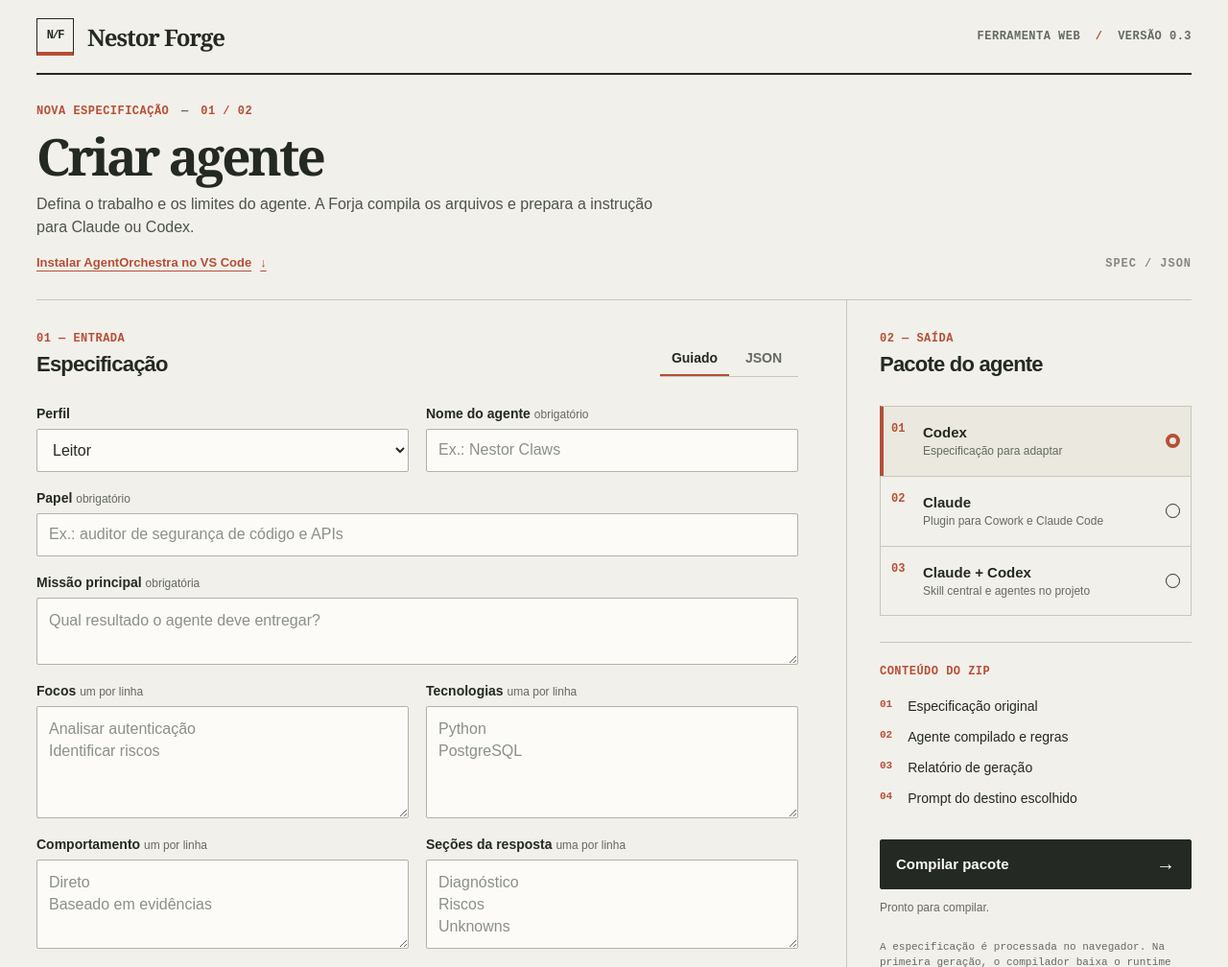
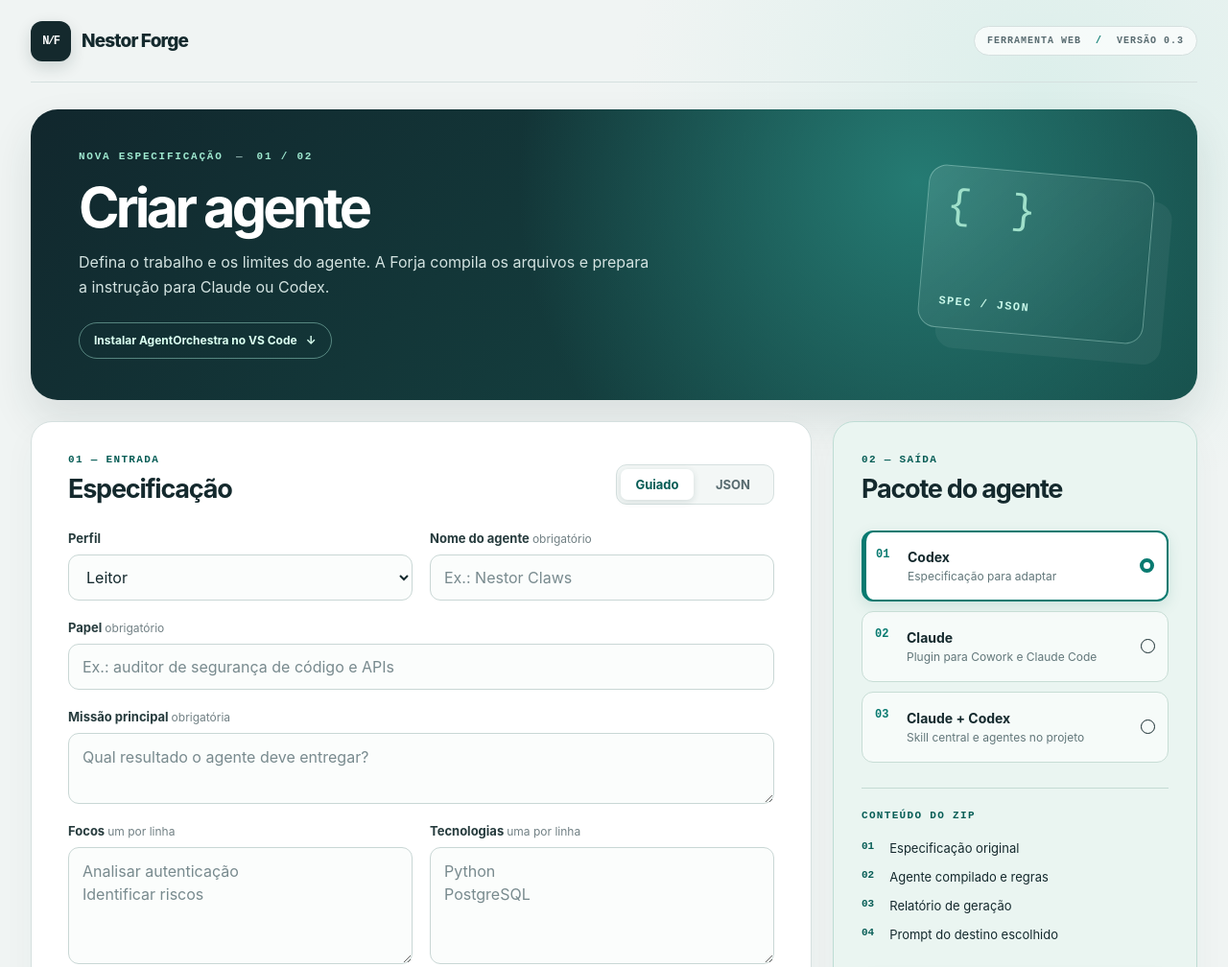
Before and after one commit to Carlosfrancog/nestor-forge-web, a plain HTML site: page site/index.html in a window 1280 px wide. Shown: the top 1008 px of the page at 96% size. Drawn offline with Linux system fonts and the light colour scheme.

Commit message:
style: modernize site layout

```diff
--- a/site/index.html
+++ b/site/index.html
@@ -8,6 +8,7 @@
     <title>Nestor Forge · Criar agente</title>
     <link rel="icon" href="./favicon.svg" type="image/svg+xml">
     <link rel="stylesheet" href="./styles.css">
+    <link rel="stylesheet" href="./modern.css">
     <script src="./app.js" defer></script>
   </head>
   <body>
--- /dev/null
+++ b/site/modern.css
@@ -0,0 +1,304 @@
+/* Visual layer for the Forge workspace. The base stylesheet keeps component behavior. */
+:root {
+  --paper: #f0f4f3;
+  --surface: #ffffff;
+  --ink: #14292d;
+  --muted: #586b70;
+  --line: #d5e0df;
+  --accent: #087a70;
+  --accent-deep: #075d56;
+  --mint: #d9f2e9;
+  font-family: Inter, ui-sans-serif, system-ui, -apple-system, BlinkMacSystemFont, "Segoe UI", sans-serif;
+  background: var(--paper);
+}
+
+body {
+  background: radial-gradient(circle at 85% 5%, #dcefeb 0, transparent 27rem), var(--paper);
+}
+
+.shell { width: min(100% - 64px, 1360px); }
+
+.topbar {
+  min-height: 86px;
+  border-bottom: 1px solid var(--line);
+}
+
+.brand {
+  gap: 11px;
+  font-family: inherit;
+  font-size: 19px;
+  font-weight: 800;
+  letter-spacing: -.045em;
+}
+
+.brand-mark {
+  width: 42px;
+  height: 42px;
+  border: 0;
+  border-radius: 12px;
+  background: var(--ink);
+  color: #fff;
+  box-shadow: 0 6px 16px #14292d29;
+  font: 800 12px/1 ui-monospace, monospace;
+}
+
+.version {
+  padding: 9px 13px;
+  border: 1px solid var(--line);
+  border-radius: 999px;
+  background: #ffffffb8;
+  color: var(--muted);
+  font-size: 10px;
+  letter-spacing: .1em;
+}
+
+.intro {
+  align-items: center;
+  min-height: 284px;
+  margin-top: 28px;
+  padding: 43px 50px;
+  border: 0;
+  border-radius: 28px;
+  background: radial-gradient(circle at 76% 25%, #257b73 0, transparent 26rem), linear-gradient(135deg, #11272d, #164d49);
+  box-shadow: 0 20px 44px #183b3a1c;
+  color: #fff;
+  overflow: hidden;
+}
+
+.eyebrow {
+  margin-bottom: 18px;
+  color: #9ee8cf;
+  font-size: 11px;
+  letter-spacing: .16em;
+}
+
+.eyebrow span { color: #88aaa7; }
+
+h1 {
+  margin-bottom: 13px;
+  font-family: inherit;
+  font-size: clamp(39px, 4.5vw, 66px);
+  font-weight: 750;
+  letter-spacing: -.065em;
+  line-height: 1.04;
+}
+
+.intro-copy {
+  max-width: 600px;
+  color: #d3e3e1;
+  font-size: 16px;
+  line-height: 1.65;
+}
+
+.intro-link {
+  min-height: 38px;
+  margin-top: 23px;
+  padding: 0 15px;
+  border: 1px solid #9ad9ca80;
+  border-radius: 999px;
+  color: #dbfff1;
+  font-size: 12px;
+  text-decoration: none;
+  transition: background .2s, border-color .2s;
+}
+
+.intro-link:hover { border-color: #dbfff1; background: #ffffff1a; color: #fff; }
+
+.intro-index {
+  position: relative;
+  display: flex;
+  align-items: flex-end;
+  width: 236px;
+  height: 170px;
+  padding: 20px;
+  border: 1px solid #bce9df63;
+  border-radius: 19px;
+  background: linear-gradient(135deg, #ffffff1b, #ffffff05);
+  box-shadow: 20px 20px 0 #ffffff0d;
+  color: #c7f6e8;
+  font-size: 12px;
+  letter-spacing: .12em;
+  transform: rotate(5deg);
+}
+
+.intro-index::before {
+  content: "{  }";
+  position: absolute;
+  align-self: flex-start;
+  color: #9fe0ca;
+  font: 500 43px/1 ui-monospace, monospace;
+  letter-spacing: .18em;
+}
+
+.workspace {
+  grid-template-columns: minmax(0, 1fr) minmax(340px, 380px);
+  gap: 22px;
+  margin-top: 22px;
+}
+
+.panel {
+  min-width: 0;
+  border: 1px solid var(--line);
+  border-radius: 22px;
+  background: var(--surface);
+  box-shadow: 0 13px 34px #2148460a;
+}
+
+.editor-panel { padding: 33px 38px 40px; }
+.output-panel { top: 20px; padding: 33px 29px 29px; border: 1px solid #bedcd4; background: #eaf5f1; }
+.panel-heading { align-items: center; gap: 12px; margin-bottom: 27px; }
+.panel-heading .step { margin-bottom: 8px; }
+.panel h2 { font-size: 27px; font-weight: 750; letter-spacing: -.045em; }
+.step { color: var(--accent-deep); font-size: 11px; letter-spacing: .12em; }
+
+.tabs {
+  gap: 3px;
+  padding: 4px;
+  border: 1px solid var(--line);
+  border-radius: 11px;
+  background: #f3f7f6;
+}
+
+.tab {
+  min-width: 76px;
+  padding: 8px 10px;
+  border: 0;
+  border-radius: 7px;
+  font-size: 13px;
+}
+
+.tab.active { border: 0; background: #fff; box-shadow: 0 2px 7px #173b3823; color: var(--accent-deep); }
+.tab:hover { color: var(--accent-deep); }
+.form-grid { gap: 18px; }
+.field { gap: 9px; margin-bottom: 20px; }
+.field > span { color: #263b3d; font-size: 13px; font-weight: 700; }
+.field em, .field small { color: #728185; }
+
+.field input, .field select, .field textarea, .code-editor {
+  min-height: 48px;
+  padding: 12px 14px;
+  border: 1px solid #c9d7d5;
+  border-radius: 11px;
+  background: #fbfdfc;
+  transition: border-color .18s, box-shadow .18s, background .18s;
+}
+
+.field textarea { line-height: 1.5; }
+.field input:hover, .field select:hover, .field textarea:hover, .code-editor:hover { border-color: #91b5ae; }
+.field input::placeholder, .field textarea::placeholder { color: #788a8e; }
+.field input:focus, .field select:focus, .field textarea:focus, .code-editor:focus {
+  border-color: var(--accent);
+  background: #fff;
+  box-shadow: 0 0 0 4px #087a7024;
+}
+
+.details { margin-top: 9px; border: 1px solid var(--line); border-radius: 12px; background: #fbfdfc; }
+.details:last-child { border: 1px solid var(--line); }
+.details summary { min-height: 57px; padding: 0 16px; }
+.details summary::before { font-size: 22px; }
+.details-content { padding: 0 16px 16px; }
+.details[open] { background: #fff; }
+.code-editor { min-height: 480px; }
+.switch { align-items: center; }
+.switch input { accent-color: var(--accent); }
+
+.destination { gap: 10px; }
+.destination-option, .destination-option:last-child {
+  min-height: 74px;
+  padding: 12px 13px;
+  border: 1px solid #c7ddd5;
+  border-radius: 12px;
+  background: #ffffff9c;
+  transition: border-color .18s, background .18s, transform .18s;
+}
+
+.destination-option:hover { border-color: #72b5a5; transform: translateY(-1px); }
+.destination-option.selected {
+  padding-left: 10px;
+  border: 2px solid var(--accent);
+  border-left: 5px solid var(--accent);
+  background: #fff;
+  box-shadow: 0 5px 15px #0b675520;
+}
+
+.destination-option strong { font-size: 14px; }
+.destination-option small { color: #62777a; }
+.output-divider { margin: 26px 0 22px; background: #c4dbd4; }
+.package-list { margin-bottom: 24px; }
+.package-list li { padding: 7px 0; font-size: 13px; }
+.package-list span { color: var(--accent-deep); }
+
+.primary-button, .download-button { min-height: 54px; padding: 12px 18px; border-radius: 11px; }
+.primary-button { border-color: var(--ink); background: var(--ink); box-shadow: 0 8px 16px #0d414326; }
+.primary-button:hover { border-color: var(--accent-deep); background: var(--accent-deep); }
+.download-button { border-color: var(--accent); color: var(--accent-deep); }
+.download-button:hover { background: #f1fcf8; }
+.status { font-size: 12px; }
+.privacy-note { padding-top: 19px; border-top: 1px solid #c4dbd4; color: #536b6e; }
+
+.extension-section {
+  padding: 40px;
+  margin: 24px 0 40px;
+  border: 0;
+  border-radius: 24px;
+  background: #142c31;
+  color: #fff;
+}
+
+.extension-heading { margin-bottom: 28px; }
+.extension-icon { border-radius: 17px; box-shadow: 0 10px 22px #0004; }
+.extension-heading .step { color: #9ee8cf; }
+.extension-heading h2 { font-family: inherit; font-size: clamp(28px, 3vw, 42px); }
+.extension-heading h2 span { color: #a9c8c5; }
+.extension-grid { gap: 42px; }
+.extension-copy { color: #d1e2df; }
+.extension-features li { color: #e0eeeb; }
+.extension-features li::marker { color: #7fddbe; }
+.extension-install { border: 1px solid #d5e8e2; border-radius: 17px; color: var(--ink); box-shadow: 0 12px 26px #0002; }
+.extension-download { border-radius: 10px; }
+.extension-unavailable { border-radius: 10px; }
+.extension-note a { color: var(--accent-deep); text-decoration-thickness: 1px; text-underline-offset: 2px; }
+footer { border-top-color: var(--line); }
+
+:is(.brand, .intro-link, .tab, .text-button, .primary-button, .download-button, .extension-download, .prompt-header button, .details summary):focus-visible {
+  outline: 3px solid #4bb9a2;
+  outline-offset: 3px;
+}
+
+@media (max-width: 940px) {
+  .shell { width: min(100% - 44px, 760px); }
+  .workspace { grid-template-columns: 1fr; }
+  .editor-panel { padding: 30px; }
+  .output-panel { padding: 30px; border: 1px solid #bedcd4; }
+  .intro-index { display: none; }
+  .extension-grid { gap: 22px; }
+}
+
+@media (max-width: 600px) {
+  .shell { width: calc(100% - 28px); }
+  .topbar { min-height: 72px; }
+  .brand { font-size: 17px; }
+  .brand-mark { width: 36px; height: 36px; font-size: 10px; }
+  .version { max-width: 116px; padding: 7px 9px; font-size: 9px; line-height: 1.4; }
+  .intro { min-height: 0; margin-top: 17px; padding: 29px 25px 32px; border-radius: 19px; }
+  h1 { font-size: clamp(38px, 11vw, 49px); }
+  .intro-copy { font-size: 14px; line-height: 1.6; }
+  .workspace { gap: 16px; margin-top: 16px; }
+  .panel { border-radius: 17px; }
+  .editor-panel, .output-panel { padding: 24px 19px; }
+  .panel-heading { align-items: flex-start; gap: 16px; margin-bottom: 24px; }
+  .panel h2 { font-size: 23px; }
+  .tabs { margin-left: 0; }
+  .tab { min-width: 65px; padding-inline: 7px; }
+  .form-grid, .switches { gap: 0; }
+  .details summary span { display: none; }
+  .extension-section { padding: 26px 20px; margin: 18px 0 26px; border-radius: 18px; }
+  .extension-heading { gap: 13px; }
+  .extension-icon { width: 52px; height: 52px; flex-basis: 52px; }
+  .extension-heading h2 { font-size: 27px; }
+  .extension-install { padding: 19px 17px; }
+}
+
+@media (prefers-reduced-motion: reduce) {
+  .intro-link, .field input, .field select, .field textarea, .code-editor, .destination-option { transition: none; }
+}
```
